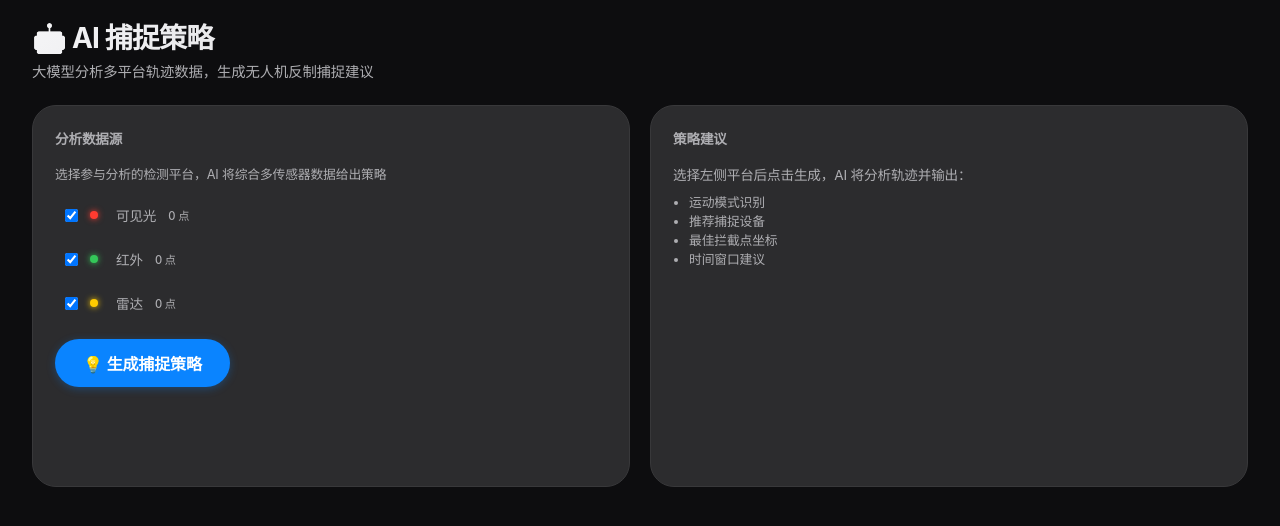
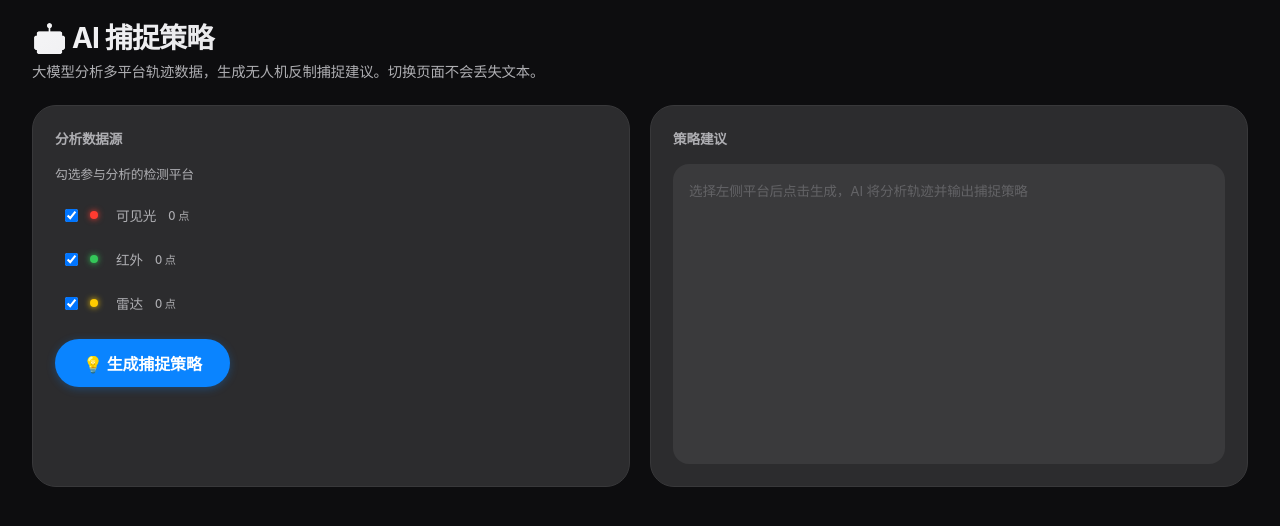
Before and after one commit to LanGYou-desu/drone, a Flask app: page /ai in a window 1280 px wide. Shown: the part 52-578 px from the top of the page. Run offline with Flask 3, Linux system fonts and the light colour scheme.

Commit message:
AI页面：sessionStorage持久化+滚动容器+保存报告到reports/
- sessionStorage保存AI文本，切换页面不丢失
- 输出框max-height=520px+overflow-y滚动
- 新增POST /api/save_report保存至reports/目录
- 报告按时间戳命名(capture_report_YYYYMMDD_HHMMSS.txt)
- 包含报告头(时间/平台)+AI原文

```diff
--- a/modules/routes/__init__.py
+++ b/modules/routes/__init__.py
@@ -9,10 +9,12 @@ def register_blueprints(app: Flask):
     from modules.routes.api import api_bp
     from modules.routes.api_predict import predict_bp
     from modules.routes.analysis import analysis_bp
+    from modules.routes.api_report import report_bp
 
     app.register_blueprint(main_bp)
     app.register_blueprint(api_bp)
     app.register_blueprint(predict_bp)
+    app.register_blueprint(report_bp)
     app.register_blueprint(analysis_bp, url_prefix='/analysis')
 
 
--- a/static/js/pages/ai.js
+++ b/static/js/pages/ai.js
@@ -1,20 +1,31 @@
 /**
- * AI Page — 大模型捕捉策略生成
- * 高内聚：AI 对话逻辑封装在此模块
- * 低耦合：仅通过 POST /api/ai_suggestion 与后端通信
+ * AI Page — 捕捉策略生成
+ * - sessionStorage 持久化：切换页面不丢失文本
+ * - 滚动容器：长文本自动滚动
+ * - 保存报告：写入 reports/ 目录
  */
 import { toast } from '../common/toast.js';
 
 const { methodsData } = window._PAGE_DATA_ || {};
+const STORAGE_KEY = 'ai_suggestion_text';
 
+// ═══════ 恢复历史文本 ═══════
+const outputEl = document.getElementById('aiOutput');
+const saveBar = document.getElementById('saveBar');
+
+const savedText = sessionStorage.getItem(STORAGE_KEY);
+if (savedText) {
+    outputEl.textContent = savedText;
+    saveBar.style.display = 'flex';
+}
+
+// ═══════ 生成 ═══════
 async function generate() {
     const btn = document.getElementById('aiBtn');
-    const output = document.getElementById('aiOutput');
-    btn.disabled = true;
-    btn.textContent = '⏳ AI 分析中...';
-    output.innerHTML = '<p style="color:var(--text-secondary);"><span class="spinner"></span> 正在调用大模型分析多平台轨迹数据…</p>';
+    btn.disabled = true; btn.textContent = 'AI 分析中...';
+    outputEl.textContent = '';
+    saveBar.style.display = 'none';
 
-    // 收集选中的平台
     const checks = document.querySelectorAll('.ai-platform-check:checked');
     const selected = {};
     checks.forEach(cb => {
@@ -30,8 +41,7 @@ async function generate() {
 
     if (Object.keys(selected).length === 0) {
         toast.warning('请至少选择一个平台');
-        btn.disabled = false;
-        btn.textContent = '💡 生成捕捉策略';
+        btn.disabled = false; btn.textContent = '生成捕捉策略';
         return;
     }
 
@@ -43,27 +53,60 @@ async function generate() {
         });
         const result = await resp.json();
         if (result.success) {
-            output.innerHTML = `<div style="white-space:pre-wrap;line-height:1.7;font-size:0.85rem;">${escapeHtml(result.suggestion)}</div>`;
+            outputEl.textContent = result.suggestion;
+            sessionStorage.setItem(STORAGE_KEY, result.suggestion);
+            saveBar.style.display = 'flex';
             toast.success('AI 策略已生成');
         } else {
-            output.innerHTML = `<p style="color:var(--red);">❌ ${escapeHtml(result.error || '未知错误')}</p>`;
+            outputEl.textContent = '请求失败: ' + (result.error || '未知错误');
+            sessionStorage.removeItem(STORAGE_KEY);
             toast.error('AI 请求失败');
         }
     } catch (e) {
-        output.innerHTML = `<p style="color:var(--red);">网络错误: ${escapeHtml(e.message)}</p>`;
+        outputEl.textContent = '网络错误: ' + e.message;
+        sessionStorage.removeItem(STORAGE_KEY);
         toast.error('网络请求失败');
     } finally {
-        btn.disabled = false;
-        btn.textContent = '💡 生成捕捉策略';
+        btn.disabled = false; btn.textContent = '生成捕捉策略';
     }
 }
 
-function escapeHtml(s) {
-    const d = document.createElement('div');
-    d.textContent = s;
-    return d.innerHTML;
+// ═══════ 保存报告 ═══════
+async function saveReport() {
+    const content = outputEl.textContent.trim();
+    if (!content) return toast.warning('无内容可保存');
+
+    const checks = document.querySelectorAll('.ai-platform-check:checked');
+    const names = [];
+    checks.forEach(cb => {
+        if (methodsData[cb.value]) names.push(methodsData[cb.value].name);
+    });
+
+    const btn = document.getElementById('saveReportBtn');
+    btn.disabled = true; btn.textContent = '保存中...';
+
+    try {
+        const resp = await fetch('/api/save_report', {
+            method: 'POST',
+            headers: { 'Content-Type': 'application/json' },
+            body: JSON.stringify({ content, platforms: names.join(', ') }),
+        });
+        const result = await resp.json();
+        if (result.success) {
+            document.getElementById('savedPath').textContent = '已保存: ' + result.filepath;
+            toast.success('报告已保存');
+        } else {
+            toast.error('保存失败: ' + result.error);
+        }
+    } catch (e) {
+        toast.error('网络错误: ' + e.message);
+    } finally {
+        btn.disabled = false; btn.textContent = '💾 保存报告';
+    }
 }
 
+// ═══════ 初始化 ═══════
 document.addEventListener('DOMContentLoaded', () => {
     document.getElementById('aiBtn').addEventListener('click', generate);
+    document.getElementById('saveReportBtn').addEventListener('click', saveReport);
 });
--- a/templates/ai.html
+++ b/templates/ai.html
@@ -1,11 +1,42 @@
 {% extends "base.html" %}
 {% block title %}AI 策略 — 鹰眼长空{% endblock %}
+
+{% block extra_css %}
+<style>
+    .ai-output-box {
+        min-height: 300px;
+        max-height: 520px;
+        overflow-y: auto;
+        background: var(--bg-input);
+        border-radius: var(--radius-lg);
+        padding: 16px;
+        font-size: 0.85rem;
+        line-height: 1.7;
+        white-space: pre-wrap;
+        word-break: break-word;
+    }
+    .ai-output-box:empty::after {
+        content: '选择左侧平台后点击生成，AI 将分析轨迹并输出捕捉策略';
+        color: var(--text-tertiary);
+    }
+    .save-bar {
+        display: flex; align-items: center; gap: 10px;
+        margin-top: 10px; padding-top: 10px;
+        border-top: 1px solid var(--separator);
+    }
+    .save-bar .saved-path {
+        font-size: 0.75rem; color: var(--green);
+        flex: 1;
+    }
+</style>
+{% endblock %}
+
 {% block content %}
 
 <div class="page">
     <div class="page-header">
         <h1>🤖 AI 捕捉策略</h1>
-        <p>大模型分析多平台轨迹数据，生成无人机反制捕捉建议</p>
+        <p>大模型分析多平台轨迹数据，生成无人机反制捕捉建议。切换页面不会丢失文本。</p>
     </div>
 
     <div class="grid grid-2">
@@ -13,7 +44,7 @@
         <div class="card">
             <div class="card-header"><h3>分析数据源</h3></div>
             <p style="font-size:0.8rem;color:var(--text-secondary);margin-bottom:12px;">
-                选择参与分析的检测平台，AI 将综合多传感器数据给出策略
+                勾选参与分析的检测平台
             </p>
             <div id="platformChecklist">
                 {% for id, m in methods_data.items() %}
@@ -36,16 +67,10 @@
         <!-- AI 建议输出 -->
         <div class="card">
             <div class="card-header"><h3>策略建议</h3></div>
-            <div id="aiOutput" style="min-height:300px;">
-                <p style="color:var(--text-secondary);font-size:0.85rem;">
-                    选择左侧平台后点击生成，AI 将分析轨迹并输出：
-                </p>
-                <ul style="color:var(--text-secondary);font-size:0.8rem;padding-left:16px;margin-top:8px;">
-                    <li>运动模式识别</li>
-                    <li>推荐捕捉设备</li>
-                    <li>最佳拦截点坐标</li>
-                    <li>时间窗口建议</li>
-                </ul>
+            <div class="ai-output-box" id="aiOutput"></div>
+            <div class="save-bar" id="saveBar" style="display:none;">
+                <button class="btn btn-success btn-sm" id="saveReportBtn" style="width:auto;margin:0;">💾 保存报告</button>
+                <span class="saved-path" id="savedPath"></span>
             </div>
         </div>
     </div>
```
Also changed, not shown: modules/routes/api_report.py (added, +35 -0 lines), 1 other file.
